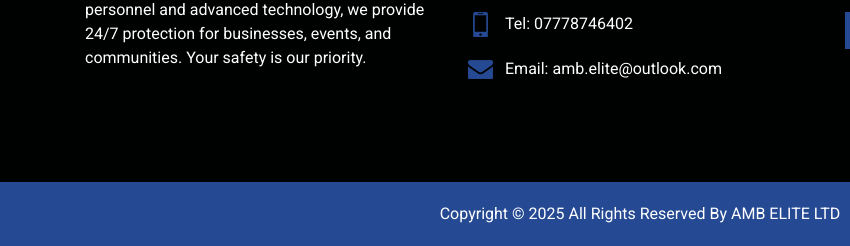
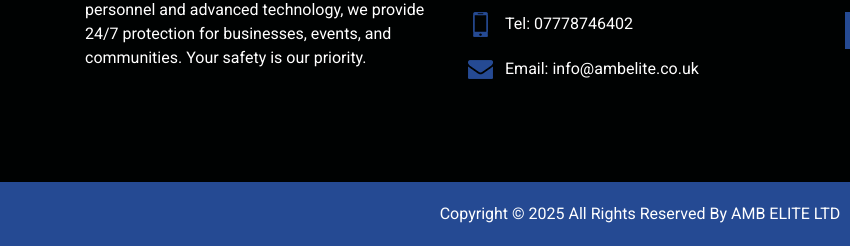
Before and after one commit to AfeezBABS/AMBELITEsecurity-, a plain HTML site: page about.html in a window 1280 px wide. Shown: the part 1127-1373 px from the top of the page, 0-850 px from the left. Drawn offline with nearby package versions, Linux system fonts and the light colour scheme.

Commit message:
Updated website pages

```diff
--- a/about.html
+++ b/about.html
@@ -147,7 +147,7 @@
               <a href="">
                 <img src="images/mail.png" alt="">
                 <span>
-                  Email: amb.elite@outlook.com
+                  Email: info@ambelite.co.uk
                 </span>
               </a>
             </div>
```
Also changed, not shown: blog.html (+1 -1 lines), contact.html (+1 -1 lines), index.html (+1 -1 lines), service.html (+1 -1 lines).
